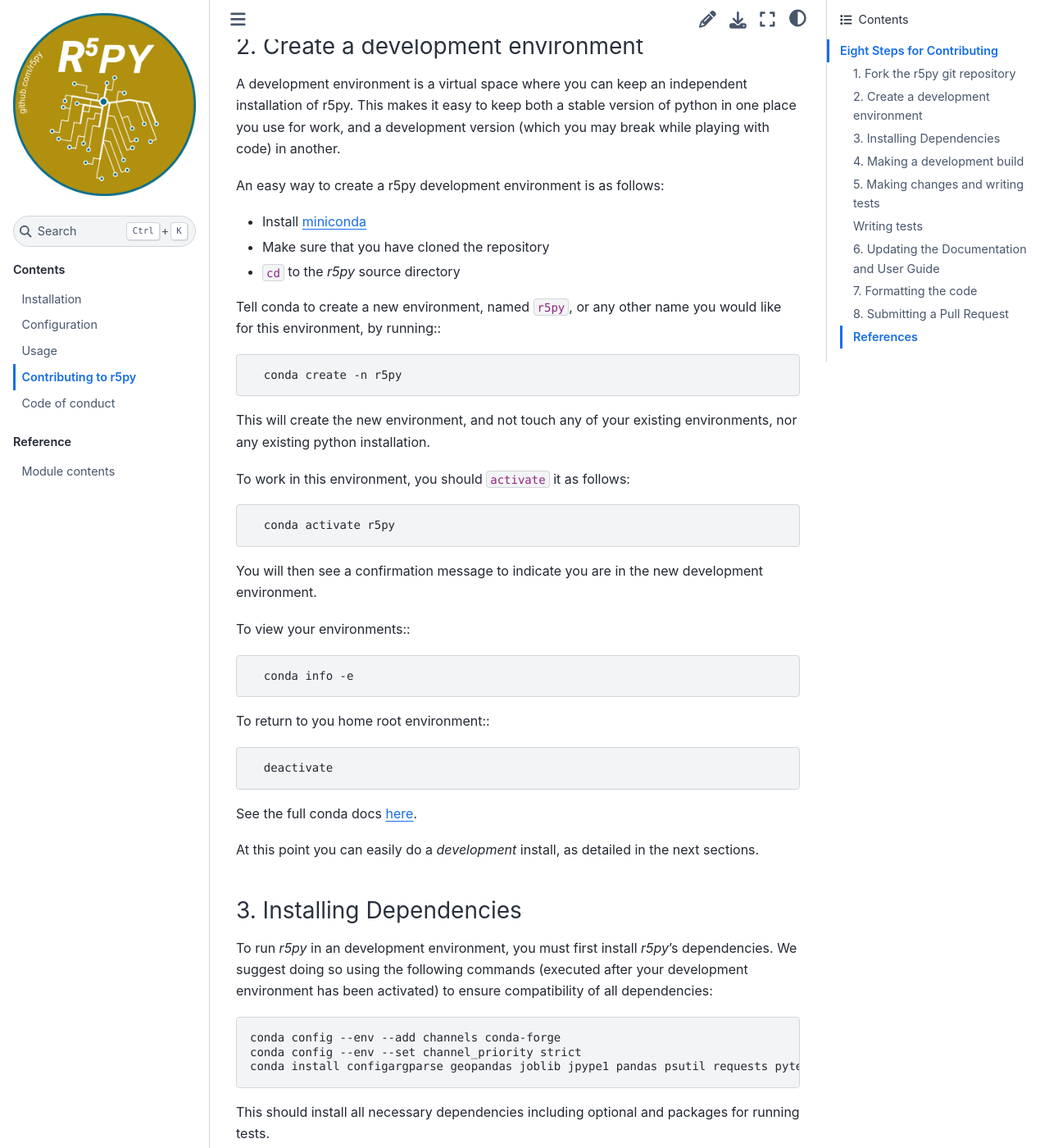
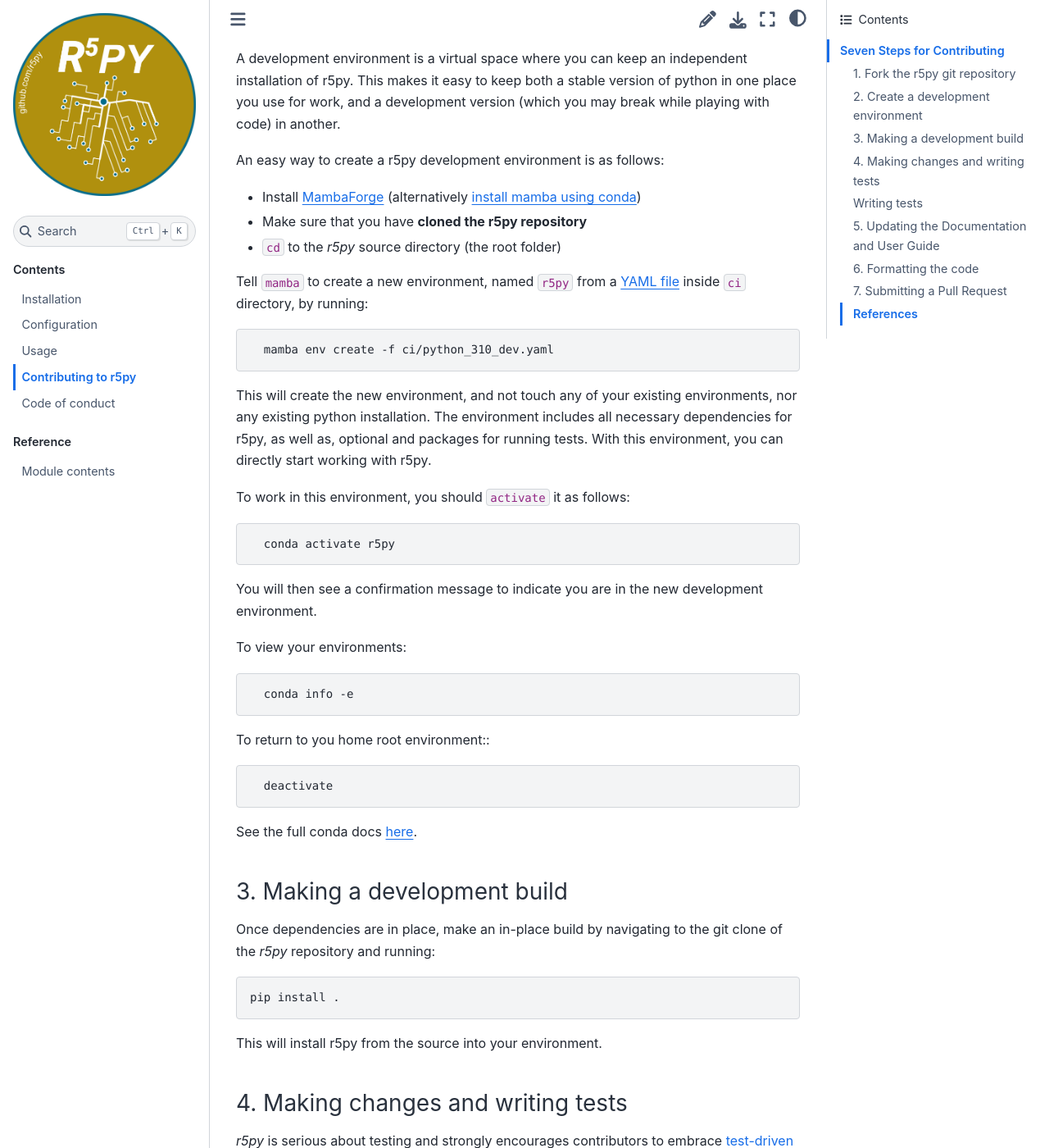
Before and after one commit to r5py/r5py, a Sphinx documentation site: the page built from docs/CONTRIBUTING.md, in a window 1280 px wide and 1400 px high, scrolled down 1307 px. Shown: the whole window at 82% size. Built offline with Sphinx 7.4.7 and the Sphinx Book theme 1.1.4, drawn with Linux system fonts in a browser that asks for light colours; some of the changed text lies outside the part shown.

Commit message:
Update contributing document to use YAML file for creating the dev environment.

```diff
--- a/docs/CONTRIBUTING.md
+++ b/docs/CONTRIBUTING.md
@@ -16,18 +16,17 @@ If you decide to contribute to the codebase, ensure that you are using an
 up-to-date `main` branch. The latest development version will always be there,
 including the documentation (powered by [sphinx](https://www.sphinx-doc.org/)).
 
-## Eight Steps for Contributing
+## Seven Steps for Contributing
 
-There are eight basic steps to contributing to r5py:
+There are seven basic steps to contributing to r5py:
 
 1. Fork the r5py git repository
-2. Create a development environment
-3. Install r5py dependencies
-4. Make a development build of r5py
-5. Make changes to code and add tests
-6. Update the documentation
-7. Format code
-8. Submit a Pull Request
+2. Create a development environment with r5py dependencies
+3. Make a development build of r5py
+4. Make changes to code and add tests
+5. Update the documentation
+6. Format code
+7. Submit a Pull Request
 
 Each of the steps is detailed below.
 
@@ -56,17 +55,17 @@ break while playing with code) in another.
 
 An easy way to create a r5py development environment is as follows:
 
-- Install [miniconda](http://conda.pydata.org/miniconda.html)
-- Make sure that you have cloned the repository
-- `cd` to the *r5py* source directory
+- Install [MambaForge](https://github.com/conda-forge/miniforge#mambaforge) (alternatively [install mamba using conda](https://r5py.readthedocs.io/en/latest/installation.html#install-mamba))
+- Make sure that you have **cloned the r5py repository**
+- `cd` to the *r5py* source directory (the root folder)
 
-Tell conda to create a new environment, named `r5py`, or any other name you would like
-for this environment, by running::
+Tell `mamba` to create a new environment, named `r5py` from a [YAML file](https://github.com/r5py/r5py/blob/main/ci/python_310_dev.yaml) inside `ci` directory, by running:
 
-      conda create -n r5py
+      mamba env create -f ci/python_310_dev.yaml
 
 This will create the new environment, and not touch any of your existing environments,
-nor any existing python installation.
+nor any existing python installation. The environment includes all necessary dependencies for r5py,
+as well as, optional and packages for running tests. With this environment, you can directly start working with r5py.
 
 To work in this environment, you should `activate` it as follows:
 
@@ -74,7 +73,7 @@ To work in this environment, you should `activate` it as follows:
 
 You will then see a confirmation message to indicate you are in the new development environment.
 
-To view your environments::
+To view your environments:
 
       conda info -e
 
@@ -84,22 +83,7 @@ To return to you home root environment::
 
 See the full conda docs [here](http://conda.pydata.org/docs).
 
-At this point you can easily do a *development* install, as detailed in the next sections.
-
-### 3. Installing Dependencies
-
-To run *r5py* in an development environment, you must first install
-*r5py*'s dependencies. We suggest doing so using the following commands
-(executed after your development environment has been activated)
-to ensure compatibility of all dependencies:
-
-    conda config --env --add channels conda-forge
-    conda config --env --set channel_priority strict
-    conda install configargparse geopandas joblib jpype1 pandas psutil requests pytest pytest-cov codecov requests black
-
-This should install all necessary dependencies including optional and packages for running tests.
-
-### 4. Making a development build
+### 3. Making a development build
 
 Once dependencies are in place, make an in-place build by navigating to the git
 clone of the *r5py* repository and running:
@@ -108,7 +92,7 @@ clone of the *r5py* repository and running:
 
 This will install r5py from the source into your environment.
 
-### 5. Making changes and writing tests
+### 4. Making changes and writing tests
 
 *r5py* is serious about testing and strongly encourages contributors to embrace
 [test-driven development (TDD)](http://en.wikipedia.org/wiki/Test-driven_development).
@@ -201,7 +185,7 @@ assets from other modules from within r5py should always be imported as submodul
 (`from . import TravelTimeMatrixComputer`).
 
 
-### 8. Submitting a Pull Request
+### 7. Submitting a Pull Request
 
 Once you've made changes and pushed them to your forked repository, you then
 submit a pull request to have them integrated into the *r5py* code base.
```
Also changed, not shown: other parts of docs/CONTRIBUTING.md (+3 -3 lines).
